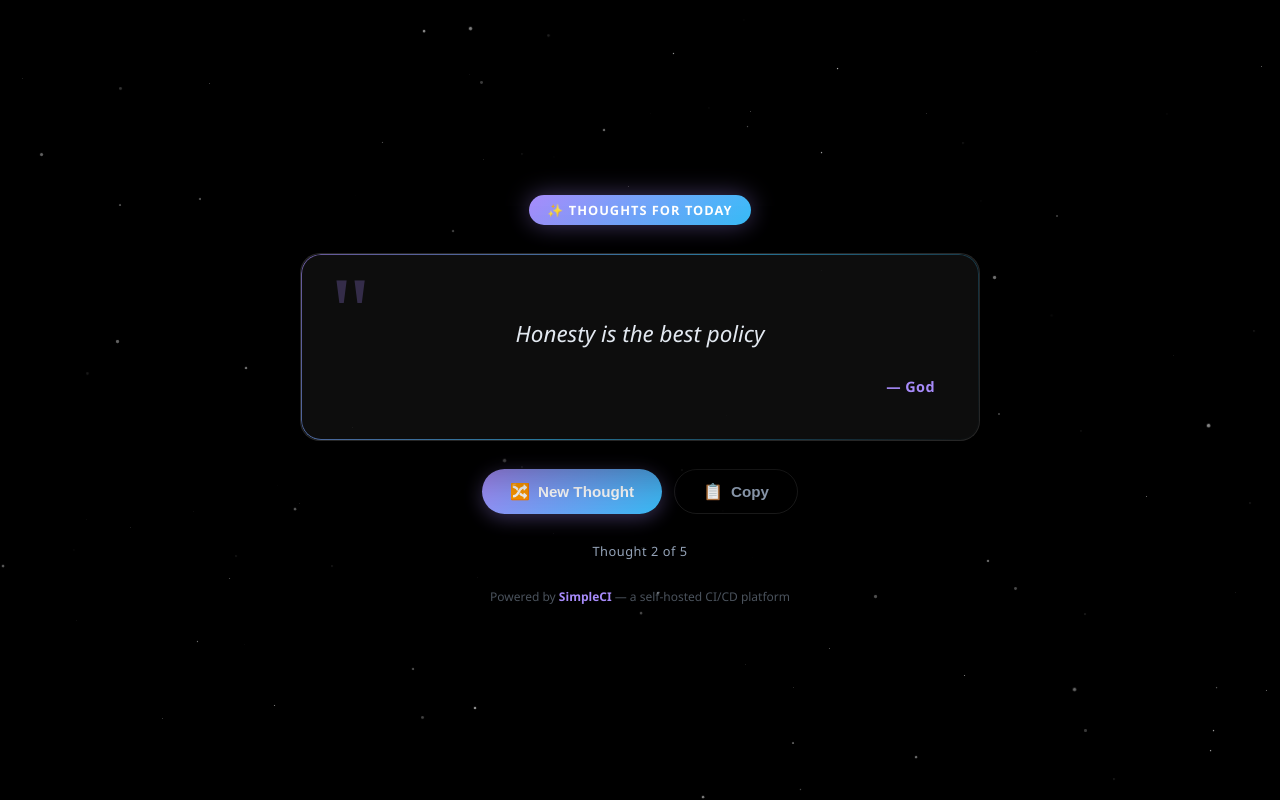
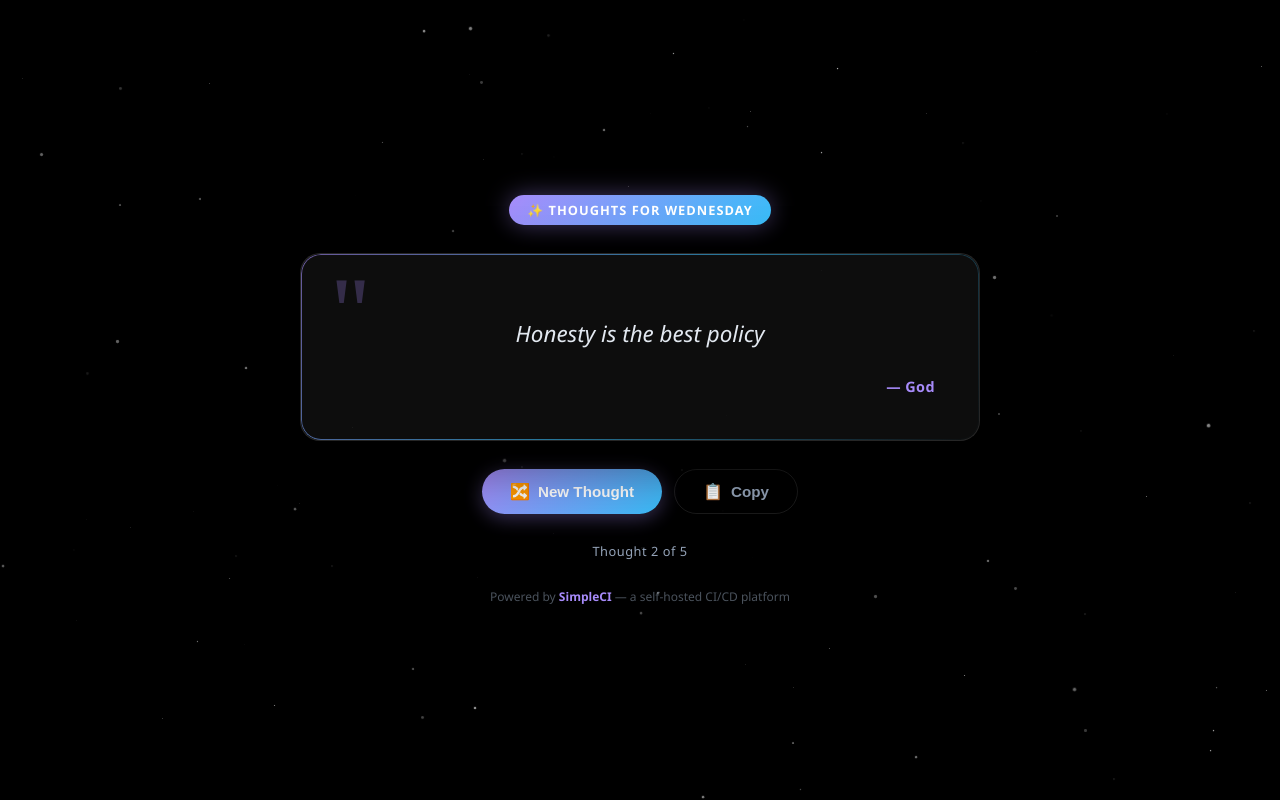
Before and after one commit to Shivansh3127/ThoughtOfTheDay, a plain HTML site: page index.html in a window 1280 px wide. Drawn offline with Linux system fonts and the light colour scheme.

Commit message:
Update index.html

```diff
--- a/index.html
+++ b/index.html
@@ -19,7 +19,7 @@
   <div class="stars" id="stars"></div>
 
   <div class="container">
-    <div class="badge">✨ Thoughts for Today</div>
+    <div class="badge">✨ Thoughts for Wednesday</div>
 
     <div class="card" id="card">
       <div class="quote-icon">"</div>
```
